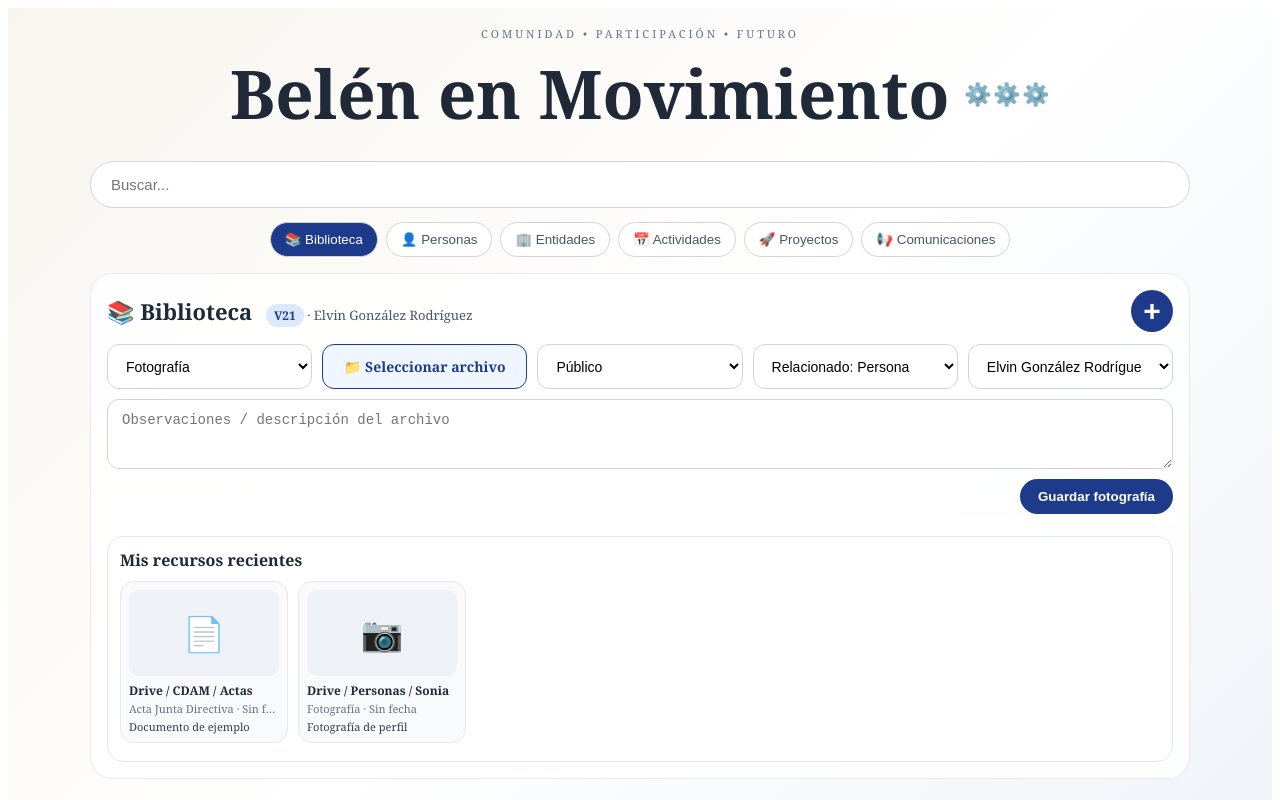
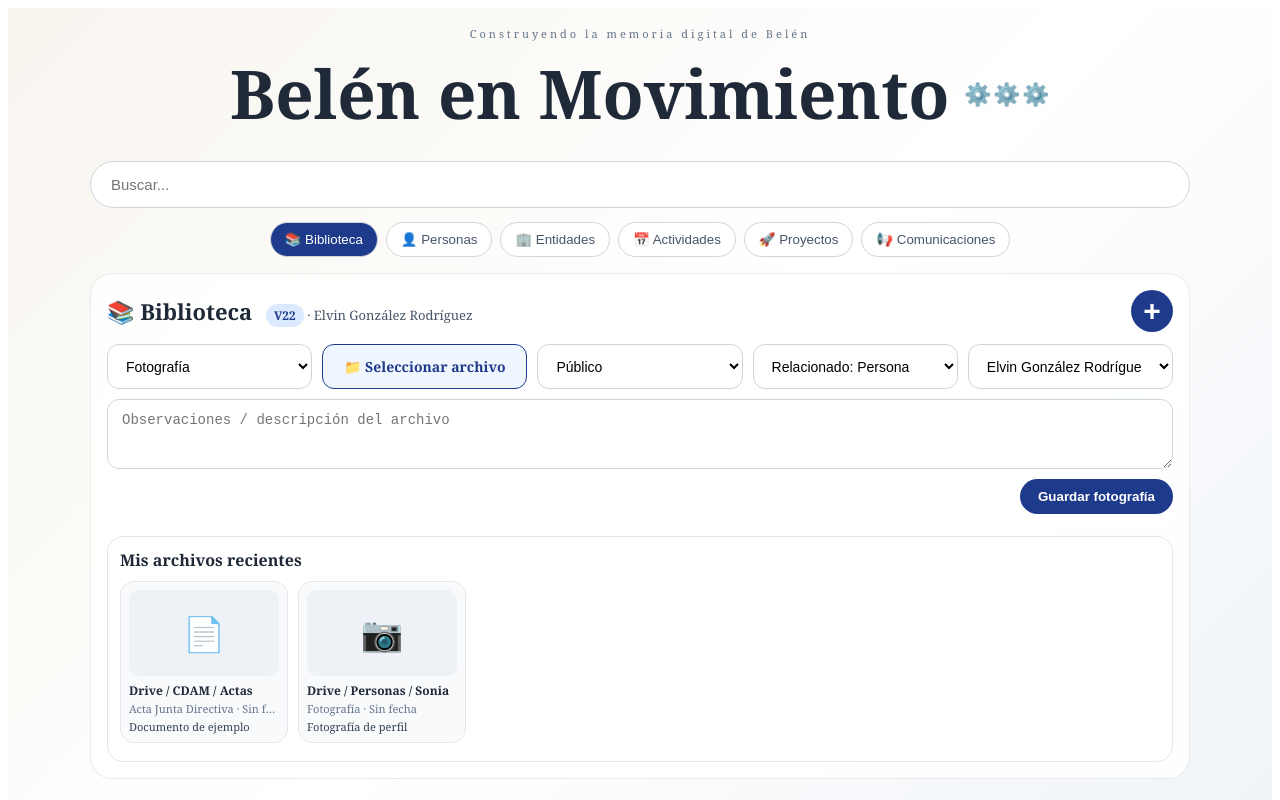
Before and after one commit to elvingr1414/belen-en-movimiento, a Next.js app: page / in a window 1280 px wide. Both pictures are taken after a click on the button "Nuevo". Shown: the top 800 px of the page. Built offline with nearby package versions, Linux system fonts and the light colour scheme.

Commit message:
Update page.tsx

```diff
--- a/app/page.tsx
+++ b/app/page.tsx
@@ -373,7 +373,7 @@ export default function Home() {
 
       <section style={wrap}>
         <header>
-          <p style={eyebrow}>COMUNIDAD • PARTICIPACIÓN • FUTURO</p>
+          <p style={eyebrow}>Construyendo la memoria digital de Belén</p>
 
           <div style={titleLine}>
             <h1 style={title}>Belén en Movimiento</h1>
@@ -403,7 +403,7 @@ export default function Home() {
         <section style={panel}>
           <div style={topLine}>
             <h2 style={sectionTitle}>
-              {seleccionado ? tituloRegistro(seleccionado, modulo) : <>{icono(modulo)} {nombreModulo(modulo)} <span style={versionTag}>V21</span>{modulo === "Recursos" && <span style={libraryUserInline}> · Elvin González Rodríguez</span>}</>}
+              {seleccionado ? tituloRegistro(seleccionado, modulo) : <>{icono(modulo)} {nombreModulo(modulo)} <span style={versionTag}>V22</span>{modulo === "Recursos" && <span style={libraryUserInline}> · Elvin González Rodríguez</span>}</>}
             </h2>
 
             <div style={actions}>
@@ -821,7 +821,7 @@ function RecursoForm({ recursoForm, setRecursoForm, guardarRecurso, recursos = [
                   ubicacion:
                     seleccionados.length === 1
                       ? seleccionados[0].nombre
-                      : `${seleccionados.length} archivos seleccionados`,
+                      : `${seleccionados.length} archivos listos`,
                 });
               }
             }}
@@ -870,7 +870,7 @@ function RecursoForm({ recursoForm, setRecursoForm, guardarRecurso, recursos = [
       </div>
 
       <div style={recentBox}>
-        <strong>Mis recursos recientes</strong>
+        <strong>Mis archivos recientes</strong>
 
         <div style={recentScroll}>
           {cintaRecursos.length === 0 && (
```
